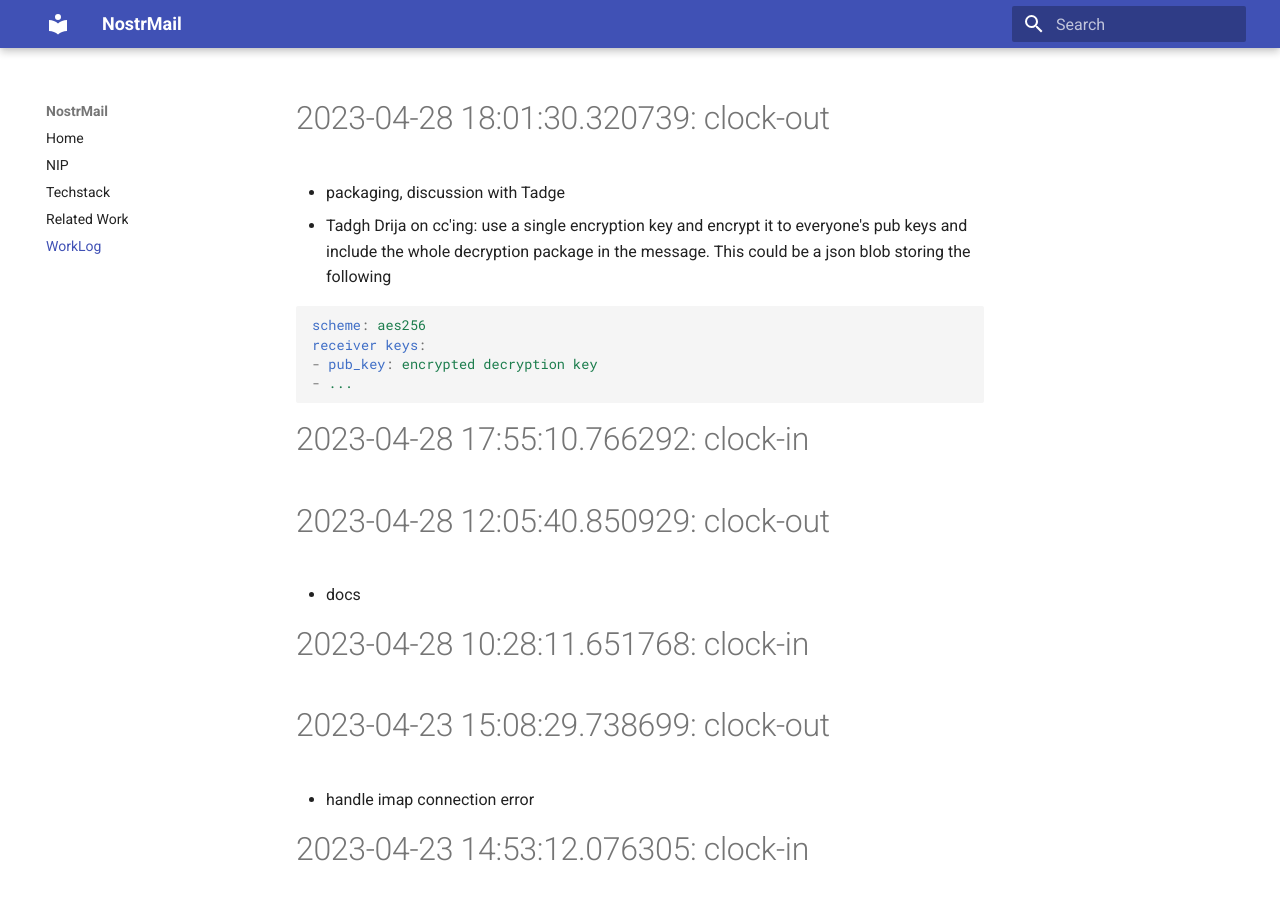
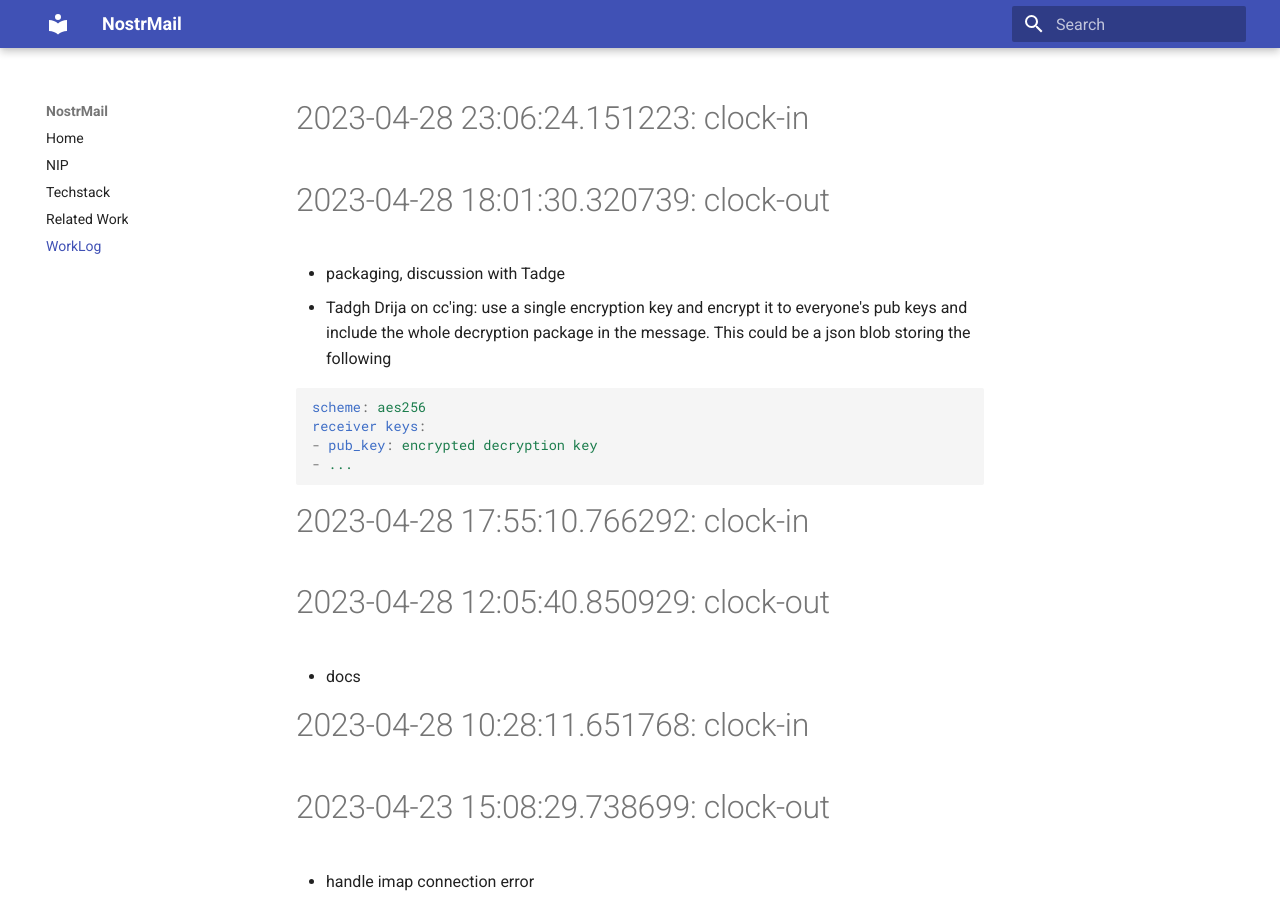
Before and after one commit to asherp/nostr-mail, an MkDocs documentation site: the page built from docs/WorkLog.md, in a window 1280 px wide and 900 px high. Built offline with MkDocs 1.6.1 and Material for MkDocs 9.7.7, drawn with Linux system fonts in a browser that asks for light colours.

Commit message:
clock-in

```diff
--- a/WorkLog.md
+++ b/WorkLog.md
@@ -1,3 +1,6 @@
+
+# 2023-04-28 23:06:24.151223: clock-in
+
 # 2023-04-28 18:01:30.320739: clock-out
 
 * packaging, discussion with Tadge
```
